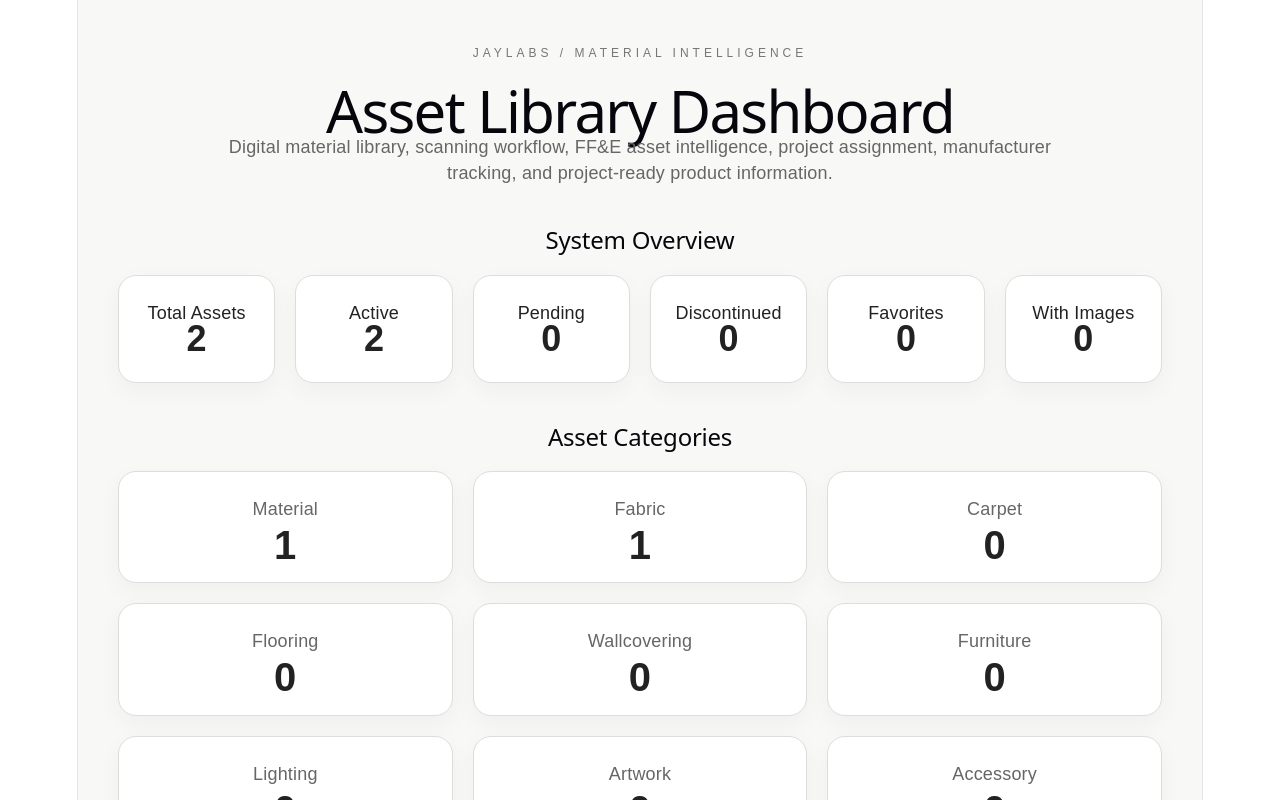
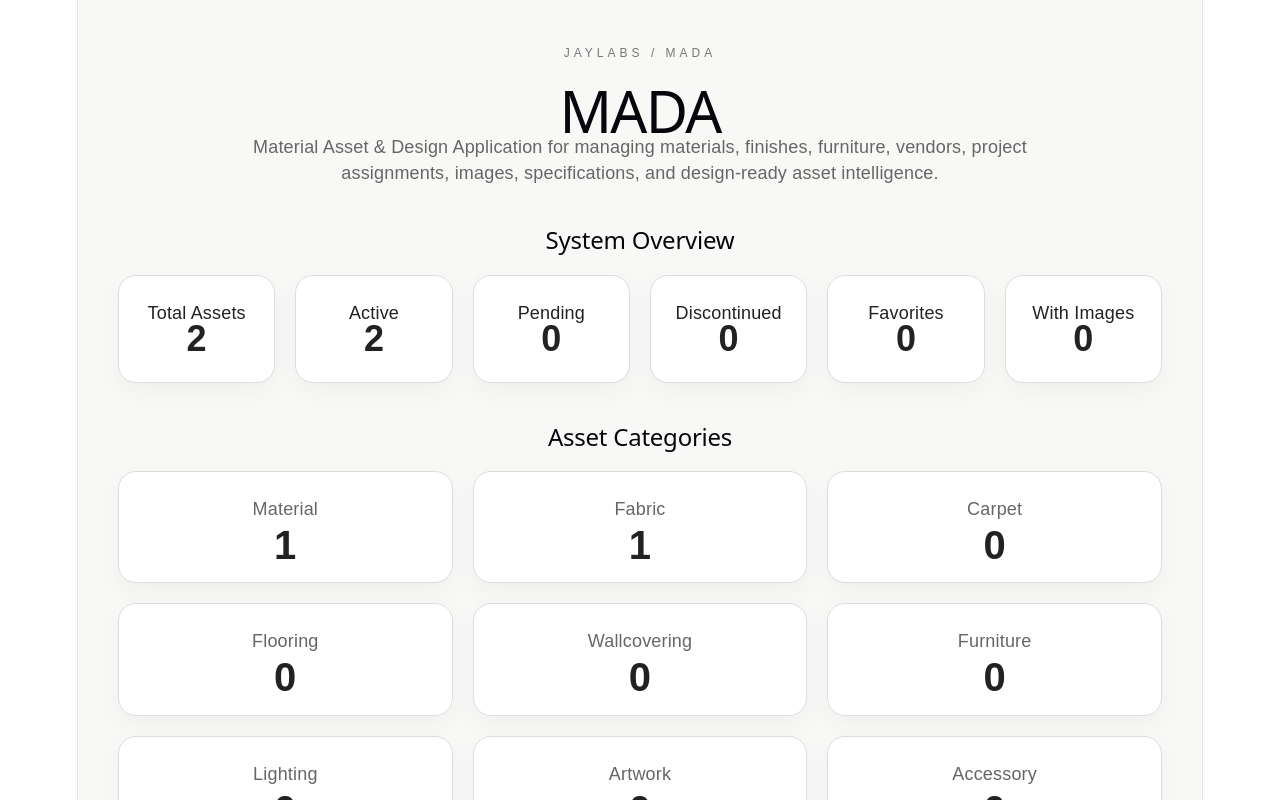
Before and after one commit to Jayhub-sudo/jaylabs, a React (Vite) app: page / in a window 1280 px wide. Shown: the top 800 px of the page. Built offline with nearby package versions, Linux system fonts and the light colour scheme.

Commit message:
MADA branding update
Rebranded application to MADA (Material Asset & Design Application).

Updated homepage branding, replaced previous product naming,
and fixed JSX section structure in App.jsx.

```diff
--- a/src/App.jsx
+++ b/src/App.jsx
@@ -869,7 +869,7 @@ rating: "3",
 
   return (
     <main style={pageStyle}>
-      <section style={sectionStyle}>
+      <section style={{ ...sectionStyle, marginTop: "0px" }}>
         <p
           style={{
             letterSpacing: "4px",
@@ -878,7 +878,7 @@ rating: "3",
             textAlign: "center",
           }}
         >
-          JAYLABS / MATERIAL INTELLIGENCE
+          JAYLABS / MADA
         </p>
 
         <h1
@@ -888,7 +888,7 @@ rating: "3",
             textAlign: "center",
           }}
         >
-          Asset Library Dashboard
+          MADA
         </h1>
 
         <p
@@ -900,11 +900,9 @@ rating: "3",
     textAlign: "center",
   }}
 >
-          Digital material library, scanning workflow, FF&E asset intelligence,
-          project assignment, manufacturer tracking, and project-ready product information.
+  Material Asset & Design Application for managing materials, finishes, furniture, vendors, project assignments, images, specifications, and design-ready asset intelligence.
 </p>
 </section>
-
       <section style={{ ...sectionStyle, marginTop: "40px" }}>
         <h2 style={{ textAlign: "center" }}>System Overview</h2>
 
```
Lines whose indentation alone changed are shown as unchanged.
